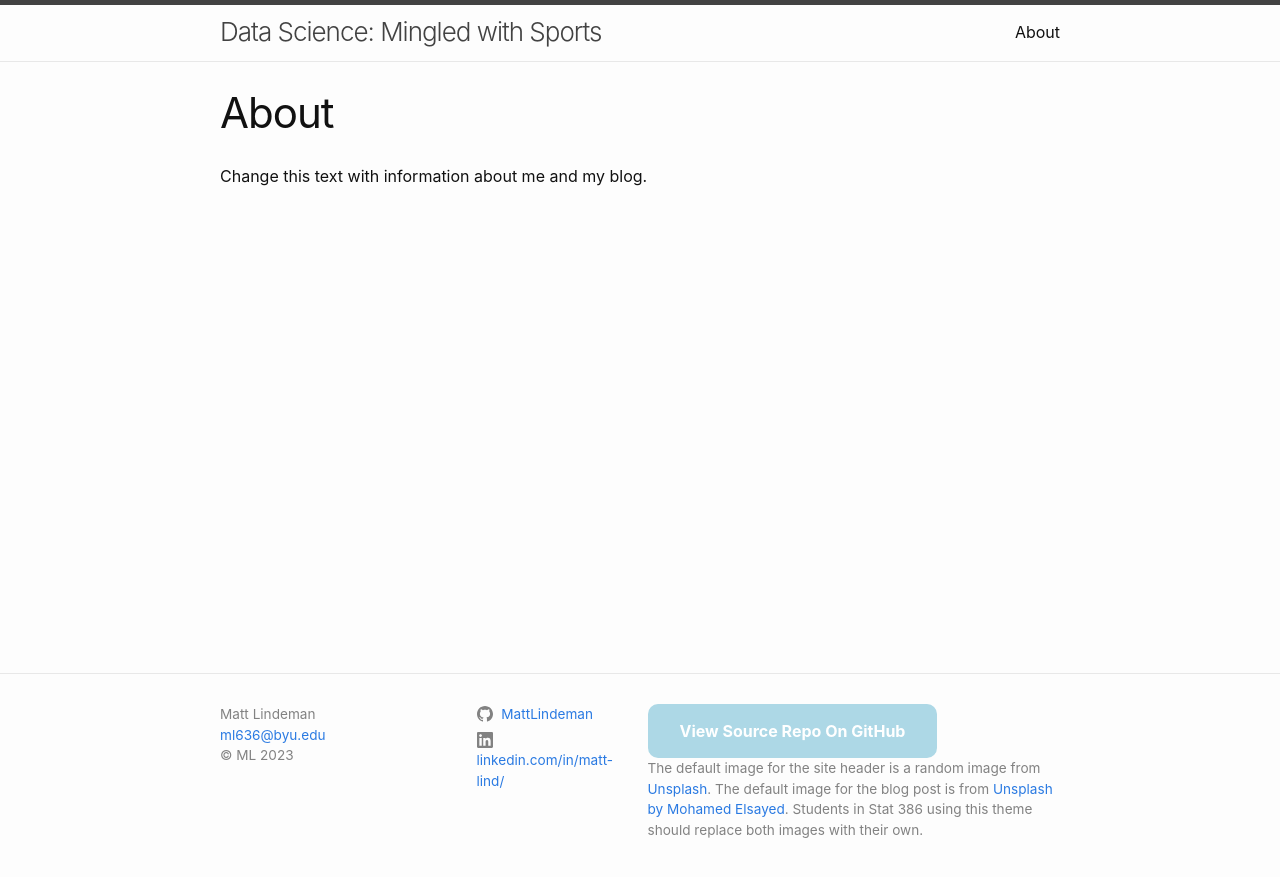
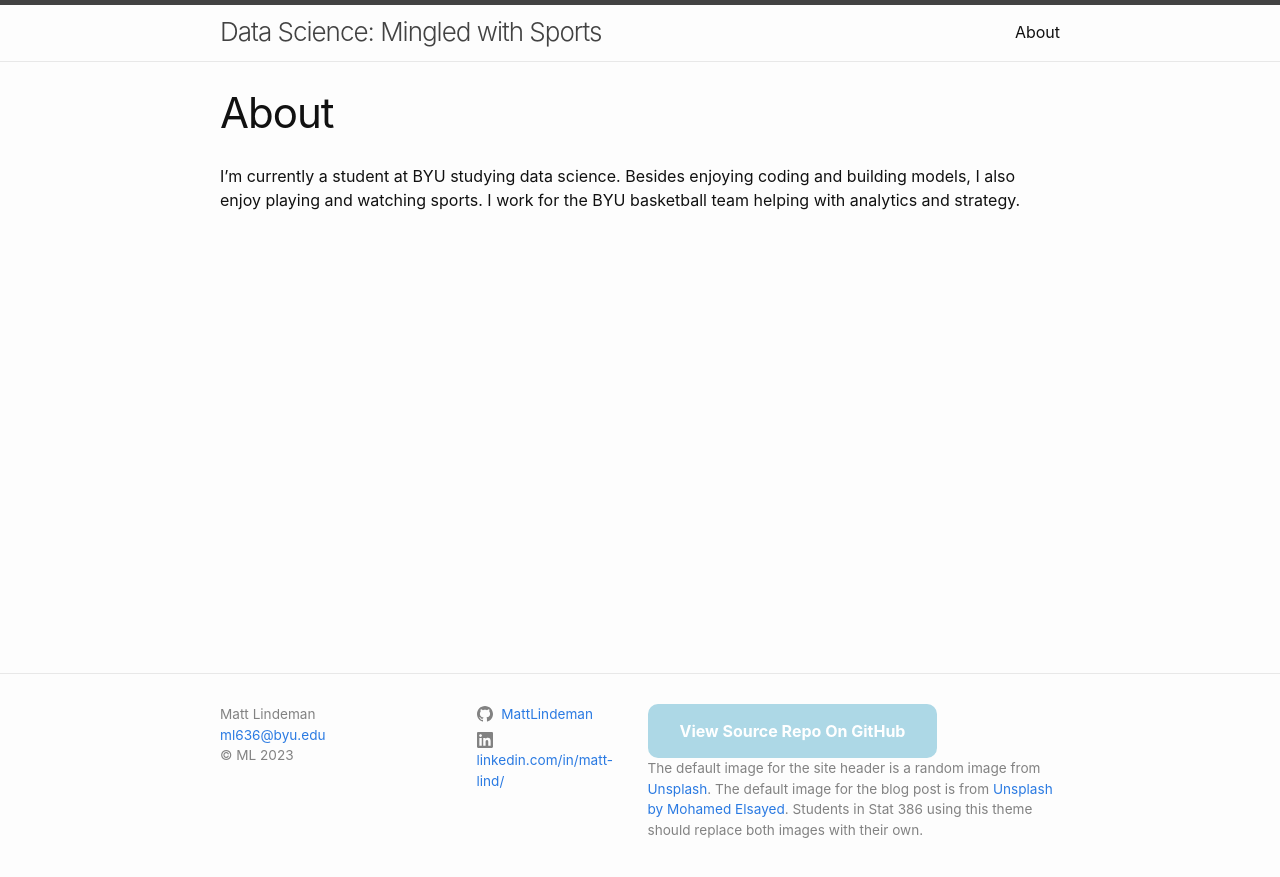
Before and after one commit to MattLindeman/MattLindeman.github.io, a Jekyll site: the page built from about.markdown, in a window 1280 px wide. Shown: the top 877 px of the page. Built offline with Jekyll 4.4.1, drawn with Linux system fonts in a browser that asks for light colours.

Commit message:
Update about.markdown

```diff
--- a/about.markdown
+++ b/about.markdown
@@ -4,4 +4,4 @@ title: About
 permalink: /about/
 ---
 
-Change this text with information about me and my blog.
+I'm currently a student at BYU studying data science. Besides enjoying coding and building models, I also enjoy playing and watching sports. I work for the BYU basketball team helping with analytics and strategy.
```
